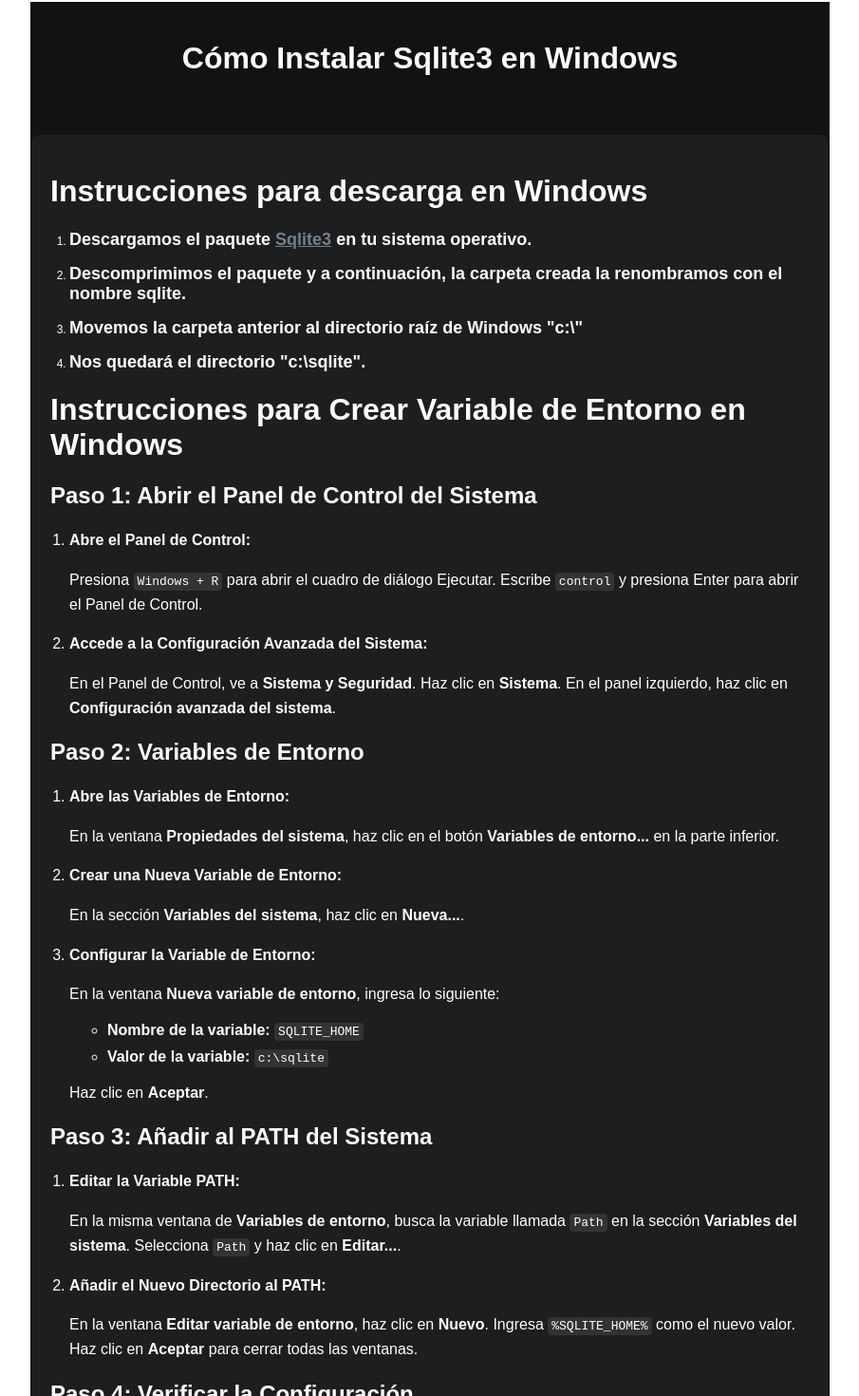
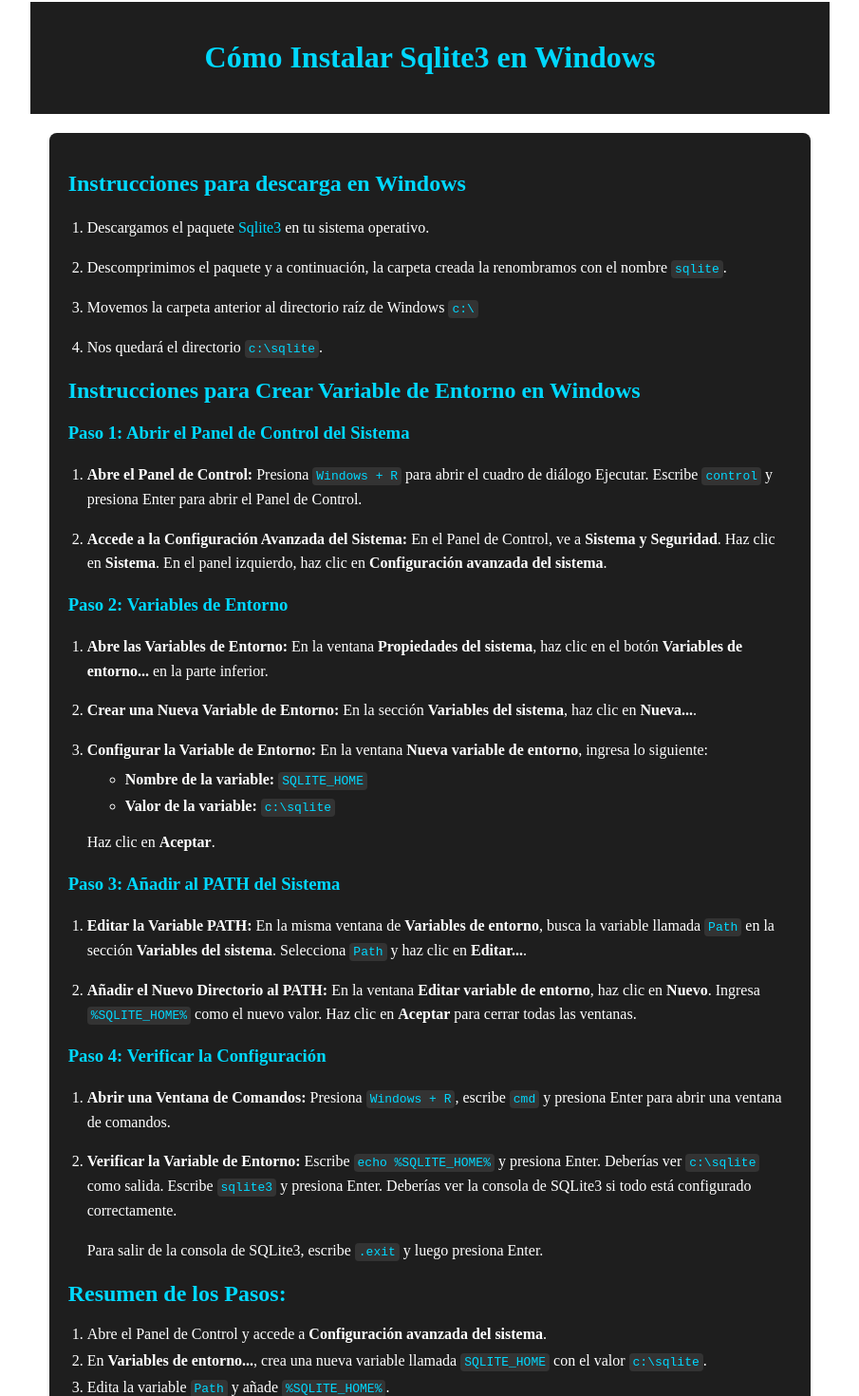
Before and after one commit to jovanyvelez/notas-bd, a SvelteKit app: page /apoyo_software/sqli3 in a window 1280 px wide. Shown: the part 38-1508 px from the top of the page at 95% size, without its empty margins (187-1092 px from the left). Built offline with nearby package versions, Linux system fonts and the light colour scheme.

Commit message:
dark style

```diff
--- a/src/routes/+page.svelte
+++ b/src/routes/+page.svelte
@@ -1,41 +1,91 @@
+<script>
+  // Aquí puedes añadir lógica de Svelte si es necesario
+</script>
+
+<style>
+  .container {
+    background-color: #1e1e1e;
+    color: #ffffff;
+    padding: 20px;
+    border-radius: 8px;
+    box-shadow: 0 4px 8px rgba(0, 0, 0, 0.3);
+    max-width: 800px;
+    width: 100%;
+    box-sizing: border-box;
+    margin: 20px;
+  }
+
+  p {
+    margin: 15px 0; /* Aumentar el margen vertical */
+    font-size: 1em;
+    line-height: 1.6; /* Ajustar el espaciado entre líneas */
+  }
+
+  ul {
+    list-style-type: none;
+    padding: 0;
+  }
+
+  ul > li > p {
+    font-weight: bold;
+  }
+
+  ul ul {
+    margin-top: 10px;
+  }
+
+  ul ul li {
+    margin-left: 20px;
+  }
+
+  .etiquetasA {
+    color: #00d8ff;
+    text-decoration: none;
+    padding: 10px 15px;
+    border-radius: 5px;
+    background-color: #333;
+    transition:
+      background-color 0.3s ease,
+      color 0.3s ease;
+  }
+
+  .etiquetasA:hover {
+    background-color: #00d8ff;
+    color: #1e1e1e;
+  }
+
+  @media (max-width: 600px) {
+    .container {
+      padding: 10px;
+    }
+    .etiquetasA {
+      font-size: 0.9em;
+      padding: 8px 12px;
+    }
+  }
+</style>
+
+<div class="container">
+  <h1>Notas segundo semestre</h1>
   <p>
-	<a href="/sesiones/1" target="_blank" class="etiquetasA">Clase 1</a>
+    <a href="/sesiones/1" target="_blank" class="etiquetasA">Clase 1 y 2</a>
   </p>
 
   <p>
-	<a href="/sesiones/2" target="_blank" class="etiquetasA">Clase 2</a>
+    <a href="/sesiones/2" target="_blank" class="etiquetasA">Clase 3 y 4</a>
   </p>
+
   <ul>
     <li>
-    <p>
-      Sotware de apoyo para el curso
-    </p>
+      <p>Sotware de apoyo para el curso</p>
       <ul>
         <li>
-        <p><a href="/apoyo_software/sqli3" target="_blank">sqli3</a></p>
+          <p><a href="/apoyo_software/sqli3" target="_blank" class="etiquetasA">sqli3</a></p>
         </li>
         <li>
-        <p><a href="/apoyo_software/nodejs" target="_blank">Node js</a></p>
+          <p><a href="/apoyo_software/nodejs" target="_blank" class="etiquetasA">Node js</a></p>
         </li>
       </ul>
     </li>
   </ul>
-
-<!-- <style lang="postcss">
-	.etiquetasA {
-		@apply link;
-		@apply link-primary;
-		@apply mb-2;
-	}
-
-	.ulYLi {
-		@apply flex;
-		@apply flex-col;
-	}
-
-	.inicio {
-		@apply flex;
-		@apply justify-end;
-		@apply bg-blue-200;
-	}
-</style> -->
+</div>
--- a/src/routes/apoyo_software/nodejs/+page.svelte
+++ b/src/routes/apoyo_software/nodejs/+page.svelte
@@ -1 +1,58 @@
-nothing yet
+<script>
+	// Aquí puedes añadir lógica de Svelte si es necesario
+</script>
+
+<div class="container">
+	<h1>Instalación (-con PowerShell-) de Node.js usando FNM</h1>
+	<pre>
+        <code>
+# instalamos fnm (Fast Node Manager)
+winget install Schniz.fnm
+
+# descargamos e instalamos Node.js
+fnm use --install-if-missing 22
+
+# verificamos la version de instalación
+node -v # probablemente obtendremos esta respuesta `v22.5.0`
+
+# verificamos la version de npm
+npm -v # probablemente obtendremos esta respuesta `10.8.2`
+        </code>
+    </pre>
+</div>
+
+<style>
+	.container {
+		background-color: #121212;
+		color: #ffffff;
+		padding: 20px;
+		border-radius: 8px;
+		font-family: Arial, sans-serif;
+		max-width: 100%;
+		box-sizing: border-box;
+	}
+	pre {
+		background-color: #1e1e1e;
+		padding: 15px;
+		border-radius: 8px;
+		overflow-x: auto;
+		width: 100%;
+		box-sizing: border-box;
+	}
+	code {
+		color: #d4d4d4;
+		font-size: 14px;
+		font-family: Consolas, 'Courier New', monospace;
+	}
+	@media (max-width: 600px) {
+		.container {
+			padding: 10px;
+		}
+		pre {
+			padding: 10px;
+		}
+		code {
+			font-size: 12px;
+		}
+	}
+</style>
--- a/src/routes/apoyo_software/sqli3/+page.svelte
+++ b/src/routes/apoyo_software/sqli3/+page.svelte
@@ -1,58 +1,51 @@
-<div style="display: flex; justify-content: center; align-items: center; padding: 20px;">
+<script>
+	// Aquí puedes añadir lógica de Svelte si es necesario
+</script>
+
+<div class="header">
     <h1>Cómo Instalar Sqlite3 en Windows</h1>
 </div>
-<div>
 
-</div>
 <div class="container">
     <main>
-        <h1>Instrucciones para descarga en Windows</h1>
-        <ol style="font-size: 12px;">
+        <h2>Instrucciones para descarga en Windows</h2>
+        <ol>
             <li>
-                <h2>
-                    Descargamos el paquete <a
-                        href="https://sqlite.org/2024/sqlite-tools-win-x64-3460000.zip"
-                        target="_blank">Sqlite3</a> en tu sistema operativo.
-                </h2>
+                <p>Descargamos el paquete <a href="https://sqlite.org/2024/sqlite-tools-win-x64-3460000.zip" target="_blank">Sqlite3</a> en tu sistema operativo.</p>
             </li>
             <li>
-                <h2>
-                    Descomprimimos el paquete y a continuación, la carpeta creada la renombramos con el nombre
-                    sqlite.
-                </h2>
+                <p>Descomprimimos el paquete y a continuación, la carpeta creada la renombramos con el nombre <code>sqlite</code>.</p>
             </li>
             <li>
-                <h2>Movemos la carpeta anterior al directorio raíz de Windows "c:\"</h2>
+                <p>Movemos la carpeta anterior al directorio raíz de Windows <code>c:\</code></p>
             </li>
             <li>
-                <h2>Nos quedará el directorio "c:\sqlite".</h2>
+                <p>Nos quedará el directorio <code>c:\sqlite</code>.</p>
             </li>
         </ol>
-        <h1>Instrucciones para Crear Variable de Entorno en Windows</h1>
-        <h2>Paso 1: Abrir el Panel de Control del Sistema</h2>
+
+        <h2>Instrucciones para Crear Variable de Entorno en Windows</h2>
+
+        <h3>Paso 1: Abrir el Panel de Control del Sistema</h3>
         <ol>
             <li>
-                <p><b>Abre el Panel de Control:</b></p>
-                <p>Presiona <code>Windows + R</code> para abrir el cuadro de diálogo Ejecutar. Escribe <code>control</code> y presiona Enter para abrir el Panel de Control.</p>
+                <p><b>Abre el Panel de Control:</b> Presiona <code>Windows + R</code> para abrir el cuadro de diálogo Ejecutar. Escribe <code>control</code> y presiona Enter para abrir el Panel de Control.</p>
             </li>
             <li>
-                <p><b>Accede a la Configuración Avanzada del Sistema:</b></p>
-                <p>En el Panel de Control, ve a <b>Sistema y Seguridad</b>. Haz clic en <b>Sistema</b>. En el panel izquierdo, haz clic en <b>Configuración avanzada del sistema</b>.</p>
+                <p><b>Accede a la Configuración Avanzada del Sistema:</b> En el Panel de Control, ve a <b>Sistema y Seguridad</b>. Haz clic en <b>Sistema</b>. En el panel izquierdo, haz clic en <b>Configuración avanzada del sistema</b>.</p>
             </li>
         </ol>
-        <h2>Paso 2: Variables de Entorno</h2>
+
+        <h3>Paso 2: Variables de Entorno</h3>
         <ol>
             <li>
-                <p><b>Abre las Variables de Entorno:</b></p>
-                <p>En la ventana <b>Propiedades del sistema</b>, haz clic en el botón <b>Variables de entorno...</b> en la parte inferior.</p>
+                <p><b>Abre las Variables de Entorno:</b> En la ventana <b>Propiedades del sistema</b>, haz clic en el botón <b>Variables de entorno...</b> en la parte inferior.</p>
             </li>
             <li>
-                <p><b>Crear una Nueva Variable de Entorno:</b></p>
-                <p>En la sección <b>Variables del sistema</b>, haz clic en <b>Nueva...</b>.</p>
+                <p><b>Crear una Nueva Variable de Entorno:</b> En la sección <b>Variables del sistema</b>, haz clic en <b>Nueva...</b>.</p>
             </li>
             <li>
-                <p><b>Configurar la Variable de Entorno:</b></p>
-                <p>En la ventana <b>Nueva variable de entorno</b>, ingresa lo siguiente:</p>
+                <p><b>Configurar la Variable de Entorno:</b> En la ventana <b>Nueva variable de entorno</b>, ingresa lo siguiente:</p>
                 <ul>
                     <li><b>Nombre de la variable:</b> <code>SQLITE_HOME</code></li>
                     <li><b>Valor de la variable:</b> <code>c:\sqlite</code></li>
@@ -60,29 +53,28 @@
                 <p>Haz clic en <b>Aceptar</b>.</p>
             </li>
         </ol>
-        <h2>Paso 3: Añadir al PATH del Sistema</h2>
+
+        <h3>Paso 3: Añadir al PATH del Sistema</h3>
         <ol>
             <li>
-                <p><b>Editar la Variable PATH:</b></p>
-                <p>En la misma ventana de <b>Variables de entorno</b>, busca la variable llamada <code>Path</code> en la sección <b>Variables del sistema</b>. Selecciona <code>Path</code> y haz clic en <b>Editar...</b>.</p>
+                <p><b>Editar la Variable PATH:</b> En la misma ventana de <b>Variables de entorno</b>, busca la variable llamada <code>Path</code> en la sección <b>Variables del sistema</b>. Selecciona <code>Path</code> y haz clic en <b>Editar...</b>.</p>
             </li>
             <li>
-                <p><b>Añadir el Nuevo Directorio al PATH:</b></p>
-                <p>En la ventana <b>Editar variable de entorno</b>, haz clic en <b>Nuevo</b>. Ingresa <code>%SQLITE_HOME%</code> como el nuevo valor. Haz clic en <b>Aceptar</b> para cerrar todas las ventanas.</p>
+                <p><b>Añadir el Nuevo Directorio al PATH:</b> En la ventana <b>Editar variable de entorno</b>, haz clic en <b>Nuevo</b>. Ingresa <code>%SQLITE_HOME%</code> como el nuevo valor. Haz clic en <b>Aceptar</b> para cerrar todas las ventanas.</p>
             </li>
         </ol>
-        <h2>Paso 4: Verificar la Configuración</h2>
+
+        <h3>Paso 4: Verificar la Configuración</h3>
         <ol>
             <li>
-                <p><b>Abrir una Ventana de Comandos:</b></p>
-                <p>Presiona <code>Windows + R</code>, escribe <code>cmd</code> y presiona Enter para abrir una ventana de comandos.</p>
+                <p><b>Abrir una Ventana de Comandos:</b> Presiona <code>Windows + R</code>, escribe <code>cmd</code> y presiona Enter para abrir una ventana de comandos.</p>
             </li>
             <li>
-                <p><b>Verificar la Variable de Entorno:</b></p>
-                <p>Escribe <code>echo %SQLITE_HOME%</code> y presiona Enter. Deberías ver <code>c:\sqlite</code> como salida. Escribe <code>sqlite3</code> y presiona Enter. Deberías ver la consola de SQLite3 si todo está configurado correctamente.</p>
-                <p>Para salir de consola de sqlite3, escribe <code>.exit</code> y luego presiona Enter.</p>
+                <p><b>Verificar la Variable de Entorno:</b> Escribe <code>echo %SQLITE_HOME%</code> y presiona Enter. Deberías ver <code>c:\sqlite</code> como salida. Escribe <code>sqlite3</code> y presiona Enter. Deberías ver la consola de SQLite3 si todo está configurado correctamente.</p>
+                <p>Para salir de la consola de SQLite3, escribe <code>.exit</code> y luego presiona Enter.</p>
             </li>
         </ol>
+
         <h2>Resumen de los Pasos:</h2>
         <ol>
             <li>Abre el Panel de Control y accede a <b>Configuración avanzada del sistema</b>.</li>
@@ -90,22 +82,31 @@
             <li>Edita la variable <code>Path</code> y añade <code>%SQLITE_HOME%</code>.</li>
             <li>Verifica la configuración en una ventana de comandos.</li>
         </ol>
-        <p>¡Listo! SQLite3 ya está, hemos configurado una variable de entorno en Windows que apunta al directorio <code>c:\sqlite</code>, permitiendo que SQLite3 sea accesible desde cualquier lugar en la línea de comandos.</p>
+
+        <p>¡Listo! Hemos configurado una variable de entorno en Windows que apunta al directorio <code>c:\sqlite</code>, permitiendo que SQLite3 sea accesible desde cualquier lugar en la línea de comandos.</p>
     </main>
 </div>
 
-
-
 <style>
-    div {
-        font-family: Arial, sans-serif;
+	body {
 		margin: 0;
 		padding: 0;
 		background-color: #121212;
 		color: #ffffff;
+		font-family: Arial, sans-serif;
+		display: flex;
+		justify-content: center;
+		align-items: center;
+		min-height: 100vh;
 	}
-    a {
-        color: slategray;
+	.header {
+		display: flex;
+		justify-content: center;
+		align-items: center;
+		padding: 20px;
+		background-color: #1e1e1e;
+		width: 100%;
+		box-sizing: border-box;
 	}
 	.container {
 		display: flex;
@@ -113,20 +114,26 @@
 		align-items: center;
 		justify-content: center;
 		padding: 20px;
+		max-width: 1000px;
+		width: 100%;
+		box-sizing: border-box;
 	}
 	main {
-        max-width: 800px;
 		width: 100%;
 		background-color: #1e1e1e;
 		padding: 20px;
 		border-radius: 8px;
 		box-shadow: 0 2px 4px rgba(0, 0, 0, 0.1);
+		box-sizing: border-box;
 	}
-    h1, h2 {
-        color: #ffffff;
+	h1, h2, h3 {
+		color: #00d8ff;
+		margin-top: 20px;
 	}
 	p {
 		line-height: 1.6;
+		margin-bottom: 10px;
+		color: #ffffff; /* Ajuste para mejorar legibilidad */
 	}
 	ol {
 		margin: 20px 0;
@@ -134,11 +141,20 @@
 	}
 	li {
 		margin-bottom: 10px;
+		color: #ffffff; /* Ajuste para mejorar legibilidad */
 	}
 	code {
 		background-color: #333;
 		padding: 2px 4px;
 		border-radius: 4px;
+		color: #00d8ff;
+	}
+	a {
+		color: #00d8ff;
+		text-decoration: none;
+		transition: color 0.3s ease;
+	}
+	a:hover {
 		color: #ffffff;
 	}
 	@media (max-width: 600px) {
@@ -148,5 +164,11 @@
 		main {
 			padding: 10px;
 		}
+		h1, h2, h3 {
+			font-size: 1.2em;
+		}
+		code {
+			font-size: 0.9em;
+		}
 	}
 </style>
--- a/src/routes/sesiones/2/+page.svelte
+++ b/src/routes/sesiones/2/+page.svelte
@@ -3,7 +3,7 @@
 </div>
 
 <div class="titulo">
-	<span>Notas de Clase - Sesión 2: Modelo Entidad-Relacion.</span>
+	<span>Notas de Clase - Sesión 3 y 4: Modelo Entidad-Relacion.</span>
 </div>
 
 <div class="dark fontSize">
```
Also changed, not shown: src/lib/posts/clase1.md (+1 -1 lines). Lines whose indentation alone changed are shown as unchanged.
